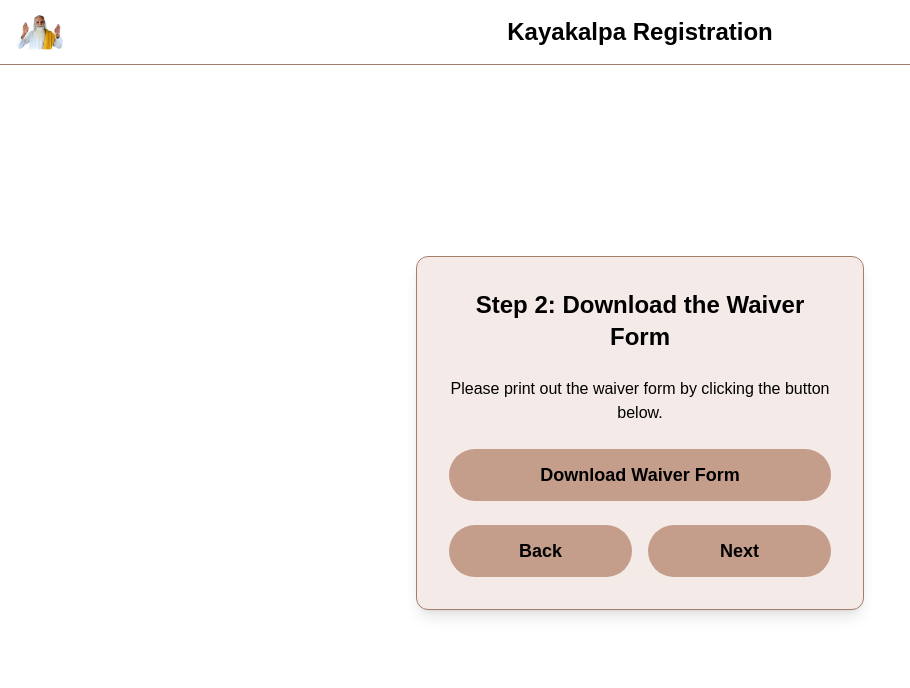
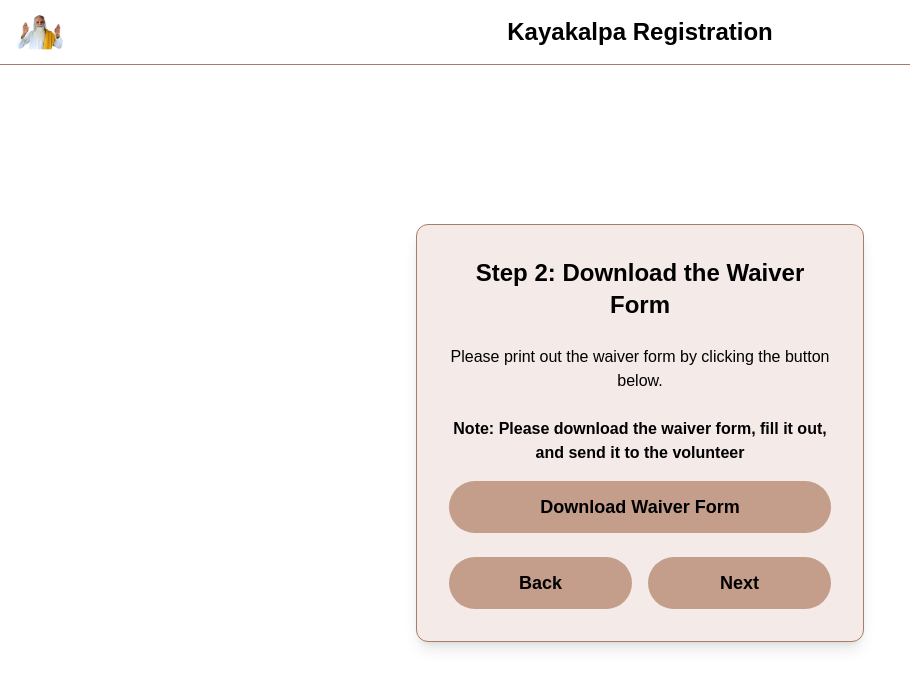
Before and after one commit to Itz-Viggy/Yoga-Registration, a Next.js app: page /register/step2 in a window 1280 px wide. Shown: the top 688 px of the page, without its empty margins (0-910 px from the left). Built offline with nearby package versions, Linux system fonts and the light colour scheme.

Commit message:
Note added

```diff
--- a/src/app/register/step2/page.tsx
+++ b/src/app/register/step2/page.tsx
@@ -52,7 +52,9 @@ export default function Step2Page() {
           <p className="text-black">
             Please print out the waiver form by clicking the button below.
           </p>
-
+          <p className="text-black font-bold mb-4">
+            Note: Please download the waiver form, fill it out, and send it to the volunteer
+          </p>
           <a
             href="/Waiver.pdf"
             target="_blank"
```
